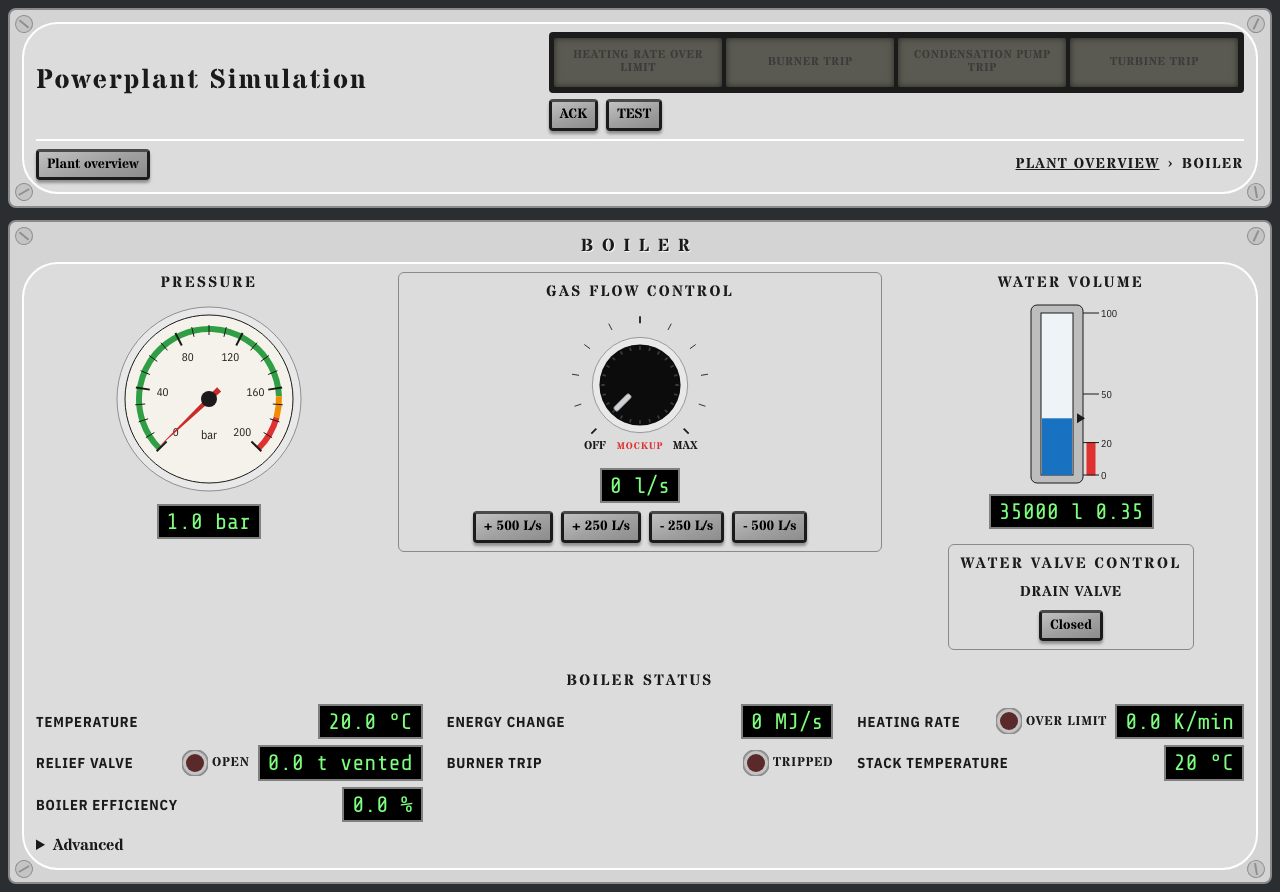
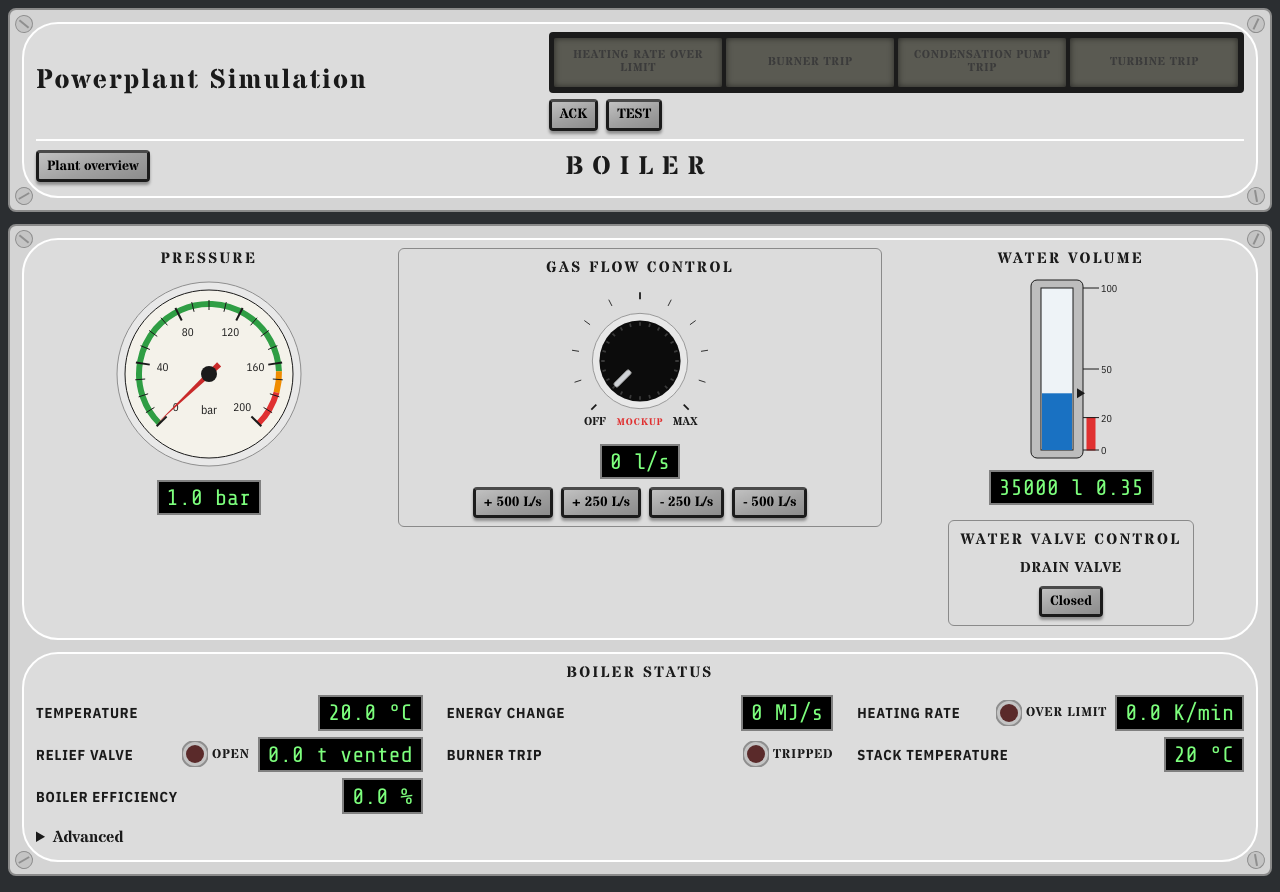
Before and after one commit to NarubyRiverlione/steamboiler, a React (Vite) app: page /boiler in a window 1280 px wide. Built offline with nearby package versions, Linux system fonts and the light colour scheme.

Commit message:
Part pages: separate controls and status panels, page name as centred breadcrumb title
Co-Authored-By: Claude Sonnet 5.5 <noreply@anthropic.com>
Claude-Session: https://claude.ai/code/session_016TNmoEdjLNi4D2y5Gq3qQ5

```diff
--- a/src/components/Boiler/Boiler.tsx
+++ b/src/components/Boiler/Boiler.tsx
@@ -69,7 +69,96 @@ function Boiler() {
   const energyText = `${smoothEnergyDelta > 0 ? "+" : ""}${smoothEnergyDelta.toFixed(0)} MJ/s`
 
   return (
-    <PanelFrame title="Boiler">
+    <PanelFrame
+      status={
+        <>
+          <h3 className="board-group-title board-section">Boiler Status</h3>
+          <div className="board-readouts">
+            <div className="board-readout">
+              <span>Temperature</span>
+              <Display label="Temperature" text={`${temperature.toFixed(1)} °C`} />
+            </div>
+            <div className="board-readout">
+              <span>Energy Change</span>
+              <Display label="Energy change" text={energyText} />
+            </div>
+            <div className="board-readout">
+              <span>Heating rate</span>
+              <span className="board-readout-values">
+                <Lamp
+                  lit={heatingRateOverLimit}
+                  label="Over limit"
+                  title={`Alarm above ${String(HeatingRateLimit * 60)} K/min`}
+                />
+                <Display
+                  label="Heating rate"
+                  text={`${(heatingRate * 60).toFixed(1)} K/min`}
+                  alarm={heatingRateOverLimit}
+                />
+              </span>
+            </div>
+            <div className="board-readout">
+              <span>Relief valve</span>
+              <span className="board-readout-values">
+                <Lamp
+                  lit={reliefValveOpen}
+                  label="Open"
+                  title={`Opens at ${String(ReliefOpenPressure)} bar, closes at ${String(ReliefClosePressure)} bar`}
+                />
+                <Display label="Vented" text={`${(ventedTotal / 1e3).toFixed(1)} t vented`} />
+              </span>
+            </div>
+            <div className="board-readout">
+              <span>Burner trip</span>
+              <Lamp
+                lit={burnerTripped}
+                label="Tripped"
+                title={`Gas shut off below ${String(BurnerLowLowLevel * 100)}% water, raise the gas to restart`}
+              />
+            </div>
+            <div className="board-readout">
+              <span>Stack temperature</span>
+              <Display label="Stack temperature" text={`${stackTemperature.toFixed(0)} °C`} />
+            </div>
+            <div className="board-readout">
+              <span>Boiler efficiency</span>
+              <Display label="Boiler efficiency" text={`${(boilerEfficiency * 100).toFixed(1)} %`} />
+            </div>
+          </div>
+
+          <details
+            className="board-advanced board-section"
+            open={advanced}
+            onToggle={(e: SyntheticEvent<HTMLDetailsElement>) => {
+              setAdvanced(e.currentTarget.open)
+            }}
+          >
+            <summary>Advanced</summary>
+            <div className="board-readouts">
+              <div className="board-readout">
+                <span>Steam Mass</span>
+                <span className="board-readout-values">
+                  <Display label="Steam mass" text={`${steamMass.toFixed(1)} kg`} />
+                  <Display label="Steam mass change" text={`Δ ${deltaSteamMass.toFixed(2)} kg`} />
+                </span>
+              </div>
+              <div className="board-readout">
+                <span>Energy</span>
+                <Display label="Energy" text={`${(energy / 1e3).toFixed(1)} MJ`} />
+              </div>
+              <div className="board-readout">
+                <span>Steam Removal</span>
+                <Display
+                  label="Steam removal"
+                  text={`${(bypassSteamFlowOut + turbineSteamFlowOut).toFixed(1)} kg/s`}
+                />
+              </div>
+            </div>
+          </details>
+        </>
+      }
+      title="Boiler"
+    >
       <div className="board-boiler-main">
         <div className="board-instrument">
           <span className="board-instrument-label">Pressure</span>
@@ -156,90 +245,6 @@ function Boiler() {
           </div>
         </div>
       </div>
-
-      <h3 className="board-group-title board-section">Boiler Status</h3>
-      <div className="board-readouts">
-        <div className="board-readout">
-          <span>Temperature</span>
-          <Display label="Temperature" text={`${temperature.toFixed(1)} °C`} />
-        </div>
-        <div className="board-readout">
-          <span>Energy Change</span>
-          <Display label="Energy change" text={energyText} />
-        </div>
-        <div className="board-readout">
-          <span>Heating rate</span>
-          <span className="board-readout-values">
-            <Lamp
-              lit={heatingRateOverLimit}
-              label="Over limit"
-              title={`Alarm above ${String(HeatingRateLimit * 60)} K/min`}
-            />
-            <Display
-              label="Heating rate"
-              text={`${(heatingRate * 60).toFixed(1)} K/min`}
-              alarm={heatingRateOverLimit}
-            />
-          </span>
-        </div>
-        <div className="board-readout">
-          <span>Relief valve</span>
-          <span className="board-readout-values">
-            <Lamp
-              lit={reliefValveOpen}
-              label="Open"
-              title={`Opens at ${String(ReliefOpenPressure)} bar, closes at ${String(ReliefClosePressure)} bar`}
-            />
-            <Display label="Vented" text={`${(ventedTotal / 1e3).toFixed(1)} t vented`} />
-          </span>
-        </div>
-        <div className="board-readout">
-          <span>Burner trip</span>
-          <Lamp
-            lit={burnerTripped}
-            label="Tripped"
-            title={`Gas shut off below ${String(BurnerLowLowLevel * 100)}% water, raise the gas to restart`}
-          />
-        </div>
-        <div className="board-readout">
-          <span>Stack temperature</span>
-          <Display label="Stack temperature" text={`${stackTemperature.toFixed(0)} °C`} />
-        </div>
-        <div className="board-readout">
-          <span>Boiler efficiency</span>
-          <Display label="Boiler efficiency" text={`${(boilerEfficiency * 100).toFixed(1)} %`} />
-        </div>
-      </div>
-
-      <details
-        className="board-advanced board-section"
-        open={advanced}
-        onToggle={(e: SyntheticEvent<HTMLDetailsElement>) => {
-          setAdvanced(e.currentTarget.open)
-        }}
-      >
-        <summary>Advanced</summary>
-        <div className="board-readouts">
-          <div className="board-readout">
-            <span>Steam Mass</span>
-            <span className="board-readout-values">
-              <Display label="Steam mass" text={`${steamMass.toFixed(1)} kg`} />
-              <Display label="Steam mass change" text={`Δ ${deltaSteamMass.toFixed(2)} kg`} />
-            </span>
-          </div>
-          <div className="board-readout">
-            <span>Energy</span>
-            <Display label="Energy" text={`${(energy / 1e3).toFixed(1)} MJ`} />
-          </div>
-          <div className="board-readout">
-            <span>Steam Removal</span>
-            <Display
-              label="Steam removal"
-              text={`${(bypassSteamFlowOut + turbineSteamFlowOut).toFixed(1)} kg/s`}
-            />
-          </div>
-        </div>
-      </details>
     </PanelFrame>
   )
 }
--- a/src/components/Condenser/Condenser.tsx
+++ b/src/components/Condenser/Condenser.tsx
@@ -72,7 +72,32 @@ function Condenser() {
   const smoothDelta: number = useEMA(deltaWaterMass, 0.5)
 
   return (
-    <PanelFrame title="Condenser">
+    <PanelFrame
+      status={
+        <>
+          <h3 className="board-group-title board-section">Condenser Status</h3>
+          <div className="board-readouts">
+            <div className="board-readout">
+              <span>Steam volume</span>
+              <Display label="Steam volume" text={`${steamMass.toFixed(0)} l`} />
+            </div>
+            <div className="board-readout">
+              <span>Hotwell temperature</span>
+              <Display label="Hotwell temperature" text={`${hotwellTemperature.toFixed(1)} °C`} />
+            </div>
+            <div className="board-readout">
+              <span>Intake flow</span>
+              <Display label="Intake flow" text={`${smoothIntake.toFixed(0)} kg/s`} />
+            </div>
+            <div className="board-readout">
+              <span>Return flow</span>
+              <Display label="Return flow" text={`${returnRate.toFixed(1)} kg`} />
+            </div>
+          </div>
+        </>
+      }
+      title="Condenser"
+    >
       <div className="board-condenser-top">
         <div className="board-cluster">
           <div className="board-instrument">
@@ -185,26 +210,6 @@ function Condenser() {
           </div>
         </div>
       </div>
-
-      <h3 className="board-group-title board-section">Condenser Status</h3>
-      <div className="board-readouts">
-        <div className="board-readout">
-          <span>Steam volume</span>
-          <Display label="Steam volume" text={`${steamMass.toFixed(0)} l`} />
-        </div>
-        <div className="board-readout">
-          <span>Hotwell temperature</span>
-          <Display label="Hotwell temperature" text={`${hotwellTemperature.toFixed(1)} °C`} />
-        </div>
-        <div className="board-readout">
-          <span>Intake flow</span>
-          <Display label="Intake flow" text={`${smoothIntake.toFixed(0)} kg/s`} />
-        </div>
-        <div className="board-readout">
-          <span>Return flow</span>
-          <Display label="Return flow" text={`${returnRate.toFixed(1)} kg`} />
-        </div>
-      </div>
     </PanelFrame>
   )
 }
--- a/src/components/Turbine/Turbine.tsx
+++ b/src/components/Turbine/Turbine.tsx
@@ -89,7 +89,52 @@ function Turbine() {
   }
 
   return (
-    <PanelFrame title="Turbine">
+    <PanelFrame
+      status={
+        <>
+          <h3 className="board-group-title board-section">Turbine Status</h3>
+          <div className="board-readouts">
+            <div className="board-readout">
+              <span>Steam flow</span>
+              <Display label="Steam flow" text={`${smoothFlow.toFixed(1)} kg/s`} />
+            </div>
+            <div className="board-readout">
+              <span>Generator load</span>
+              <Display label="Generator load" text={`${electricOutput.toFixed(1)} MW`} />
+            </div>
+            <div className="board-readout">
+              <span>Turbine speed</span>
+              <Display label="Turbine speed" text={`${rpm.toFixed(0)} RPM`} />
+            </div>
+            <div className="board-readout">
+              <span>Load setpoint</span>
+              <Display label="Load setpoint" text={`${loadSetpoint.toFixed(1)} MW`} />
+            </div>
+            <div className="board-readout">
+              <span>Run-up point</span>
+              <Display label="Run-up point" text={`${runUpPoint.toFixed(0)} RPM`} />
+            </div>
+            <div className="board-readout">
+              <span>Mode</span>
+              <Display label="Speed mode" text={MODE_LABELS[speedMode]} />
+            </div>
+            <div className="board-readout">
+              <span>Breaker</span>
+              <Display label="Breaker" text={generatorBreaker ? "CLOSED" : "OPEN"} />
+            </div>
+            <div className="board-readout">
+              <span>Turbine trip</span>
+              <Lamp
+                lit={turbineTripped}
+                label="Turbine trip"
+                title="Turbine tripped: condenser pressure rose above the vacuum limit, or the main steam valve closed on low boiler pressure"
+              />
+            </div>
+          </div>
+        </>
+      }
+      title="Turbine"
+    >
       <div className="board-turbine-main">
         <div className="board-group board-group-left">
           <h3 className="board-group-title">Steam Flow</h3>
@@ -241,46 +286,6 @@ function Turbine() {
           />
         </div>
       </div>
-
-      <h3 className="board-group-title board-section">Turbine Status</h3>
-      <div className="board-readouts">
-        <div className="board-readout">
-          <span>Steam flow</span>
-          <Display label="Steam flow" text={`${smoothFlow.toFixed(1)} kg/s`} />
-        </div>
-        <div className="board-readout">
-          <span>Generator load</span>
-          <Display label="Generator load" text={`${electricOutput.toFixed(1)} MW`} />
-        </div>
-        <div className="board-readout">
-          <span>Turbine speed</span>
-          <Display label="Turbine speed" text={`${rpm.toFixed(0)} RPM`} />
-        </div>
-        <div className="board-readout">
-          <span>Load setpoint</span>
-          <Display label="Load setpoint" text={`${loadSetpoint.toFixed(1)} MW`} />
-        </div>
-        <div className="board-readout">
-          <span>Run-up point</span>
-          <Display label="Run-up point" text={`${runUpPoint.toFixed(0)} RPM`} />
-        </div>
-        <div className="board-readout">
-          <span>Mode</span>
-          <Display label="Speed mode" text={MODE_LABELS[speedMode]} />
-        </div>
-        <div className="board-readout">
-          <span>Breaker</span>
-          <Display label="Breaker" text={generatorBreaker ? "CLOSED" : "OPEN"} />
-        </div>
-        <div className="board-readout">
-          <span>Turbine trip</span>
-          <Lamp
-            lit={turbineTripped}
-            label="Turbine trip"
-            title="Turbine tripped: condenser pressure rose above the vacuum limit, or the main steam valve closed on low boiler pressure"
-          />
-        </div>
-      </div>
     </PanelFrame>
   )
 }
--- a/src/components/board/PanelFrame.tsx
+++ b/src/components/board/PanelFrame.tsx
@@ -8,14 +8,16 @@ type PanelFrameProps = {
   readonly title: string
   readonly heading?: "h1" | "h2"
   readonly children?: ReactNode
+  readonly status?: ReactNode // a second inset panel below the first, for the status readouts
 }
 
-export function PanelFrame({ title, heading: Heading = "h2", children }: PanelFrameProps) {
+export function PanelFrame({ title, heading: Heading = "h2", children, status }: PanelFrameProps) {
   return (
     <section className="board-plate" aria-label={title}>
       <Screws />
       <Heading className="board-title">{title}</Heading>
       <div className="board-panel">{children}</div>
+      {status !== undefined && <div className="board-panel board-panel-status">{status}</div>}
     </section>
   )
 }
--- a/src/components/board/board.css
+++ b/src/components/board/board.css
@@ -95,19 +95,24 @@
   border-radius: 36px;
 }
 
+.board-panel-status {
+  flex: none;
+  margin-top: 0.75rem;
+}
+
+.board-panel .board-group-title.board-section {
+  margin-top: 0;
+}
+
 .board-title {
-  margin: 0 0 0.25rem;
+  position: absolute;
+  width: 1px;
+  height: 1px;
+  margin: -1px;
   padding: 0;
-  background: none;
-  color: inherit;
-  line-height: normal;
-  letter-spacing: 0.5em;
-  font-family: var(--board-font-stencil);
-  font-size: 1.1rem;
-  font-weight: 700;
-  text-align: center;
-  text-shadow: 1px 1px 1px var(--board-text-glow);
-  text-transform: uppercase;
+  overflow: hidden;
+  clip-path: inset(50%);
+  white-space: nowrap;
 }
 
 .board-screw {
@@ -217,9 +222,9 @@
 }
 
 .board-header-nav {
-  display: flex;
+  display: grid;
+  grid-template-columns: 1fr auto 1fr;
   align-items: center;
-  justify-content: space-between;
   margin-top: 0.5rem;
   padding-top: 0.5rem;
   border-top: 2px solid var(--board-panel-edge);
@@ -251,12 +256,21 @@
   box-shadow: 0 0 8px var(--board-lens-lit-glow);
 }
 
+.board-header-nav .board-lens {
+  justify-self: start;
+}
+
+.board-header-nav nav {
+  grid-column: 2;
+}
+
 .board-breadcrumb {
   display: flex;
+  justify-content: center;
   gap: 0.5rem;
-  font-size: 0.9rem;
+  font-size: 1.6rem;
   font-weight: 700;
-  letter-spacing: 0.1em;
+  letter-spacing: 0.35em;
   margin: 0;
   padding: 0;
   font-family: var(--board-font-stencil);
--- a/src/navigation/Header.tsx
+++ b/src/navigation/Header.tsx
@@ -35,13 +35,11 @@ function Header() {
           </Link>
           <nav aria-label="Breadcrumb">
             <ol className="board-breadcrumb">
-              <li>
-                {onOverview ? (
+              {onOverview && (
+                <li>
                   <span aria-current="page">Plant overview</span>
-                ) : (
-                  <Link to={OVERVIEW_PATH}>Plant overview</Link>
-                )}
-              </li>
+                </li>
+              )}
               {part !== undefined && (
                 <li>
                   <span aria-current="page">{PARTS[part].name}</span>
```
Also changed, not shown: 1 other file (tests, documents, lock files or other folders).
